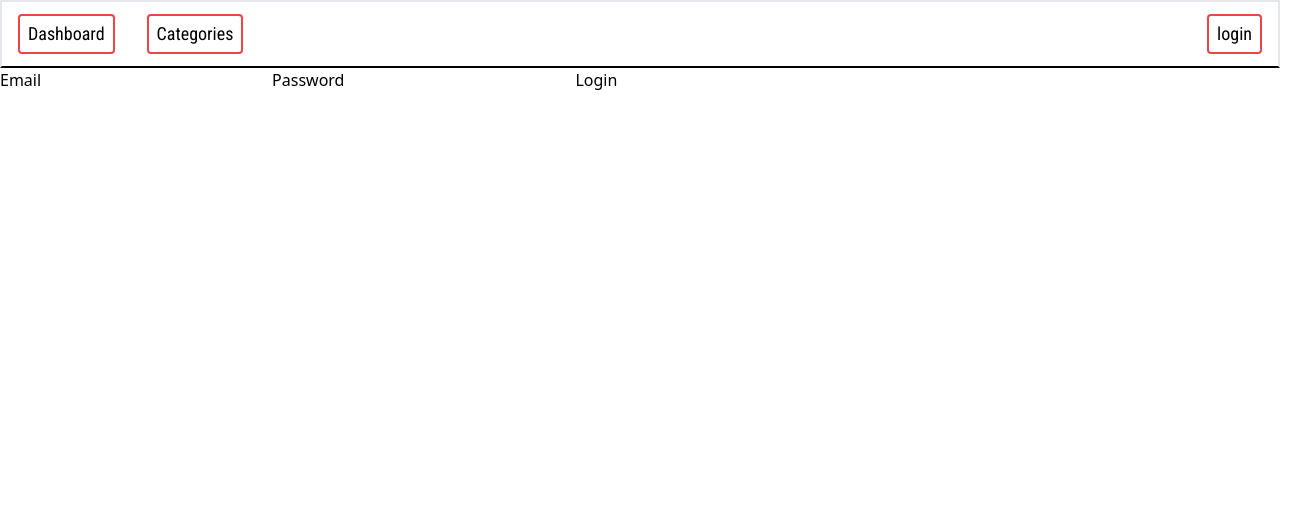
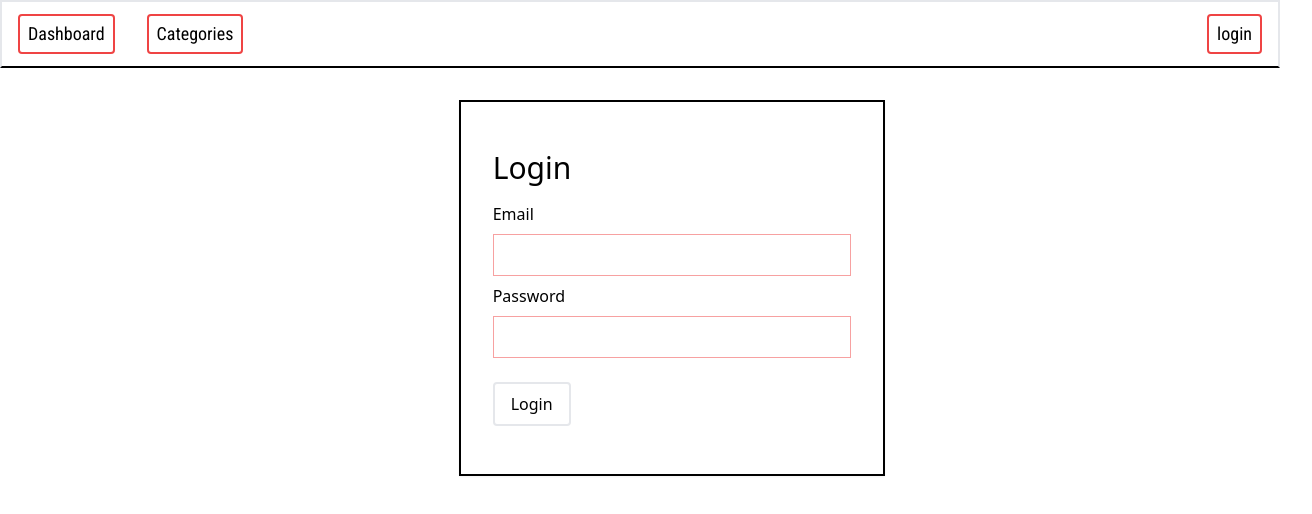
Before and after one commit to JCCode288/Somelogo, a React (Create React App) app in the folder admin/: page / in a window 1280 px wide. Shown: the top 514 px of the page, 1312 px wide, since content can reach past the window. Built offline with nearby package versions, Linux system fonts and the light colour scheme.

Commit message:
feat: styling login form card

```diff
--- a/admin/src/views/Login.js
+++ b/admin/src/views/Login.js
@@ -52,24 +52,41 @@ function Login({ setPage }) {
 
   return (
     <div className="container">
+      <div className="container m-8 flex justify-center ">
         <ToastContainer />
-      <form onSubmit={loginSubmit}>
-        <label>Email</label>
+        <form
+          onSubmit={loginSubmit}
+          className="p-8 border-2 shadow-sm border-black w-1/3"
+        >
+          <h1 className="text-3xl my-4">Login</h1>
+          <label className="">Email</label>
+          <div className="container my-2 flex w-full">
             <input
+              className=" border-[1px] flex w-full p-2 border-red-500 border-opacity-50 hover:border-opacity-100 focus:border-opacity-100 focus:border-red-500"
               type="text"
               name="email"
               value={loginForm.email}
               onChange={inputHandler}
             />
-        <label>Password</label>
+          </div>
+          <label className="">Password</label>
+          <div className="container my-2 flex w-full ">
             <input
-          type="text"
+              className=" border-[1px] flex w-full p-2 border-red-500 border-opacity-50 hover:border-opacity-100 focus:border-opacity-100 focus:border-red-500"
+              type="password"
               name="password"
               value={loginForm.password}
               onChange={inputHandler}
             />
-        <button type="submit">Login</button>
+          </div>
+          <button
+            type="submit"
+            className="my-4 py-2 px-4 rounded border-2 hover:bg-red-600 ease-linear duration-100 hover:text-white"
+          >
+            Login
+          </button>
         </form>
+      </div>
     </div>
   );
 }
```
Lines whose indentation alone changed are shown as unchanged.
